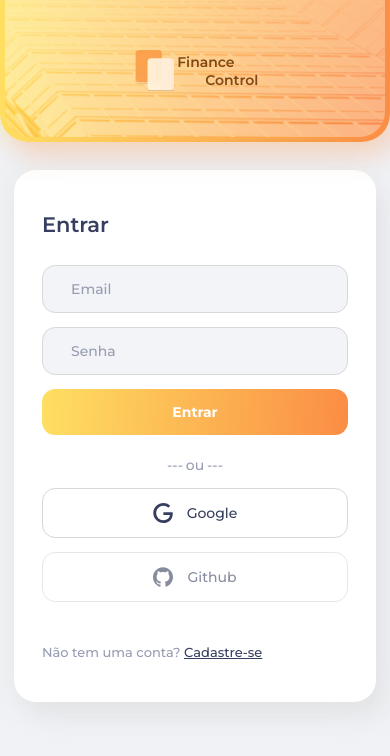
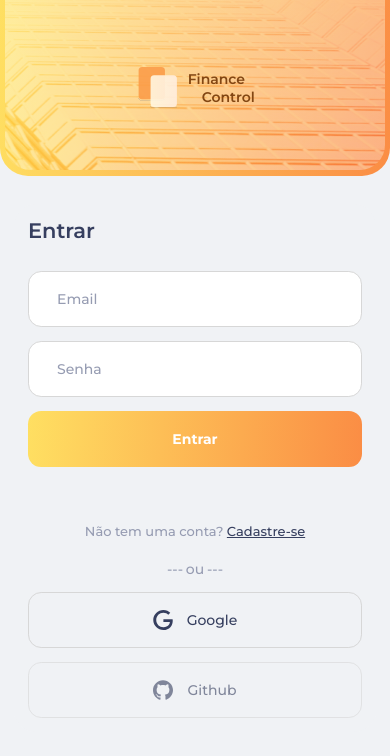
Before and after one commit to adsonsandias/Finance-Control, a React (Create React App) app: page /login in a window 390 px wide. Shown: the top 756 px of the page. Built offline with nearby package versions, Linux system fonts and the light colour scheme.

Commit message:
Redesign Login Page Mobile

```diff
--- a/src/components/Form/Button/styles.ts
+++ b/src/components/Form/Button/styles.ts
@@ -11,6 +11,8 @@ export const ButtonStyle = styled.button<IBTNTYPEPROPS>`
   gap: 1rem;
   font-size: 1rem;
   padding: 1rem 3.5rem;
+  height: 4rem;
+
   font-weight: ${(props) => (props.isActive === "sign" ? "bold" : "normal")};
   border: ${(props) =>
     props.isActive === "button" ? "1px solid #d7d7d7" : "none"};
--- a/src/components/Form/Input/index.tsx
+++ b/src/components/Form/Input/index.tsx
@@ -1,3 +1,4 @@
+/* eslint-disable react/require-default-props */
 import { ChangeEvent } from "react";
 
 import { InputStyle } from "./styles";
@@ -7,17 +8,19 @@ export interface IINPUNTPROPS {
   name: string;
   id: string;
   placeholder: string;
+  required?: boolean;
   onChange: (event: ChangeEvent<HTMLInputElement>) => void;
 }
 
 export function Input({ ...props }: IINPUNTPROPS) {
-  const { type, name, placeholder, id, onChange } = props;
+  const { type, name, placeholder, id, onChange, required } = props;
 
   return (
     <InputStyle
       type={type}
       name={name}
       id={id}
+      required={required}
       placeholder={placeholder}
       onChange={onChange}
     />
--- a/src/components/Form/Input/styles.ts
+++ b/src/components/Form/Input/styles.ts
@@ -9,6 +9,7 @@ export const InputStyle = styled.input`
   background: #f3f4f7;
   font-weight: 400;
   font-size: 1rem;
+  height: 4rem;
 
   &::placeholder {
     color: var(--color-text-3);
--- a/src/components/Form/styles/global.ts
+++ b/src/components/Form/styles/global.ts
@@ -5,7 +5,6 @@ export const Container = styled.section`
   display: grid;
   grid-template-columns: 5fr 7fr;
   align-items: center;
-  /* height: calc(100vh - 8rem); */
   @media (max-width: 1100px) {
     grid-template-columns: 1fr;
     gap: 2rem;
@@ -30,7 +29,8 @@ export const ContentBackground = styled.div`
   }
   @media (max-width: 530px) {
     height: 100%;
-    min-height: 8rem;
+    min-height: 12.5rem;
+    box-shadow: initial;
   }
 
   div {
@@ -72,13 +72,25 @@ export const ContentBackground = styled.div`
         font-weight: 600;
         font-size: 1.63rem;
         color: var(--color-text-1);
+        @media (max-width: 460px) {
+          margin-left: 0.5rem;
+        }
+
         &:nth-child(2n + 0) {
           margin-left: 3.26rem;
         }
         @media (max-width: 1100px) {
+          font-size: 1.25rem;
+          margin-left: 0.5rem;
+
+          &:nth-child(2n + 0) {
+            margin-left: 2rem;
+          }
+        }
+        @media (max-width: 460px) {
           font-size: 1rem;
           &:nth-child(2n + 0) {
-            margin-left: 2rem;
+            margin-left: 1.5rem;
           }
         }
       }
@@ -119,15 +131,16 @@ export const ContentForm = styled.div`
     -10px -5px 25px rgba(228, 228, 228, 0.25);
   @media (max-width: 530px) {
     margin: 0 1rem;
-    padding: 3rem;
-    padding-top: 4rem;
-    padding-bottom: 4rem;
+    padding: 1rem;
+    padding-top: 1rem;
+    padding-bottom: 1rem;
     margin-bottom: 8rem;
-  }
-  @media (max-width: 460px) {
-    padding: 2rem;
-    padding-top: 3rem;
-    padding-bottom: 3rem;
+    background: var(--background);
+    box-shadow: initial;
+
+    input {
+      background: #fff;
+    }
   }
 
   h1 {
@@ -169,7 +182,7 @@ export const ContentForm = styled.div`
   }
 
   p {
-    align-self: flex-start;
+    text-align: center;
     margin-top: 42px;
     font-size: 0.93rem;
     color: var(--color-text-3);
--- a/src/components/Header/index.tsx
+++ b/src/components/Header/index.tsx
@@ -37,10 +37,11 @@ export function Header() {
               </button>
             </div>
             <Link to="/user">
-              <img
-                src={userLogado.photoURL ? userLogado.photoURL : fotoUser}
-                alt="Perfil de usúario"
-              />
+              {userLogado.photoURL ? (
+                <img src={userLogado.photoURL} alt="Perfil de usúario" />
+              ) : (
+                <img src={fotoUser} alt="Perfil de usúario" />
+              )}
             </Link>
           </User>
         )}
--- a/src/components/UserProfile/index.tsx
+++ b/src/components/UserProfile/index.tsx
@@ -43,14 +43,16 @@ export function UserProfile() {
   }, [userCollection]);
   const { signOut, user } = React.useContext(AuthContext);
   const userLogado = JSON.parse(user as string);
+
   return (
     <UserSection>
       <div>
         <UserInfo>
-          <img
-            src={userLogado.photoURL ? userLogado.photoURL : fotoUser}
-            alt="Foto de Usuario"
-          />
+          {userLogado.photoURL ? (
+            <img src={userLogado.photoURL} alt="Perfil de usúario" />
+          ) : (
+            <img src={fotoUser} alt="Perfil de usúario" />
+          )}
           <div>
             <div>
               <h1>
--- a/src/pages/SignIn/index.tsx
+++ b/src/pages/SignIn/index.tsx
@@ -62,6 +62,7 @@ export function Signin() {
               type="email"
               placeholder="Email"
               name="email"
+              required
               onChange={onChangeEmail}
             />
             <Input
@@ -69,11 +70,15 @@ export function Signin() {
               type="password"
               placeholder="Senha"
               name="password"
+              required
               onChange={onChangePassword}
             />
             <Button isActive="sign" type="submit" name="submit">
               Entrar
             </Button>
+            <p>
+              Não tem uma conta? <Link to="/cadastro">Cadastre-se</Link>
+            </p>
             <span>ou</span>
             <div>
               <Button
@@ -97,9 +102,6 @@ export function Signin() {
               </Button>
             </div>
           </form>
-          <p>
-            Não tem uma conta? <Link to="/cadastro">Cadastre-se</Link>
-          </p>
         </ContentForm>
       </Container>
     );
--- a/src/pages/SignUp/index.tsx
+++ b/src/pages/SignUp/index.tsx
@@ -62,6 +62,7 @@ export function Signup() {
               type="email"
               placeholder="Email"
               name="email"
+              required
               onChange={onChangeEmail}
             />
             <Input
@@ -69,11 +70,15 @@ export function Signup() {
               type="password"
               placeholder="Senha"
               name="password"
+              required
               onChange={onChangePassword}
             />
             <Button isActive="sign" type="submit" name="submit">
               Entrar
             </Button>
+            <p>
+              Já possui conta ? <Link to="/login">Entrar</Link>
+            </p>
             <span>ou</span>
             <div>
               <Button
@@ -97,9 +102,6 @@ export function Signup() {
               </Button>
             </div>
           </form>
-          <p>
-            Já possui conta ? <Link to="/login">Entrar</Link>
-          </p>
         </ContentForm>
       </Container>
     );
```
